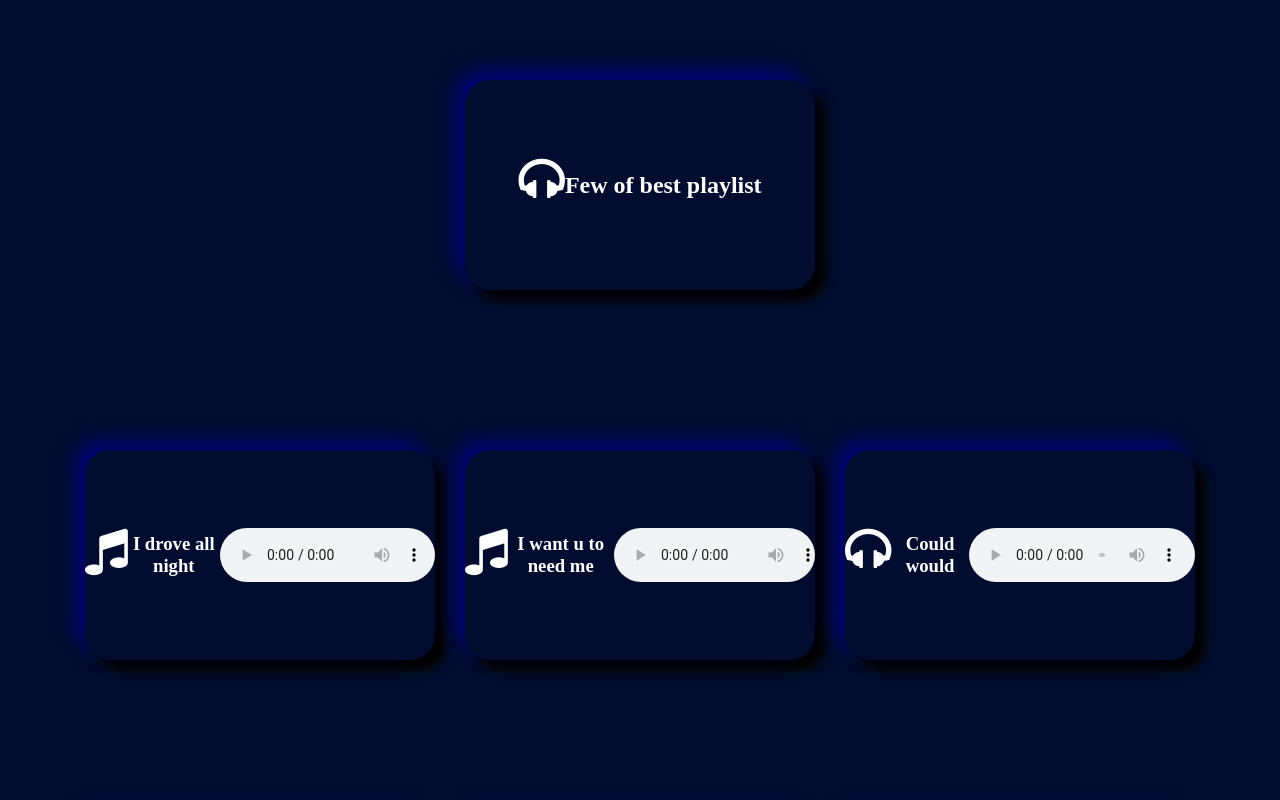
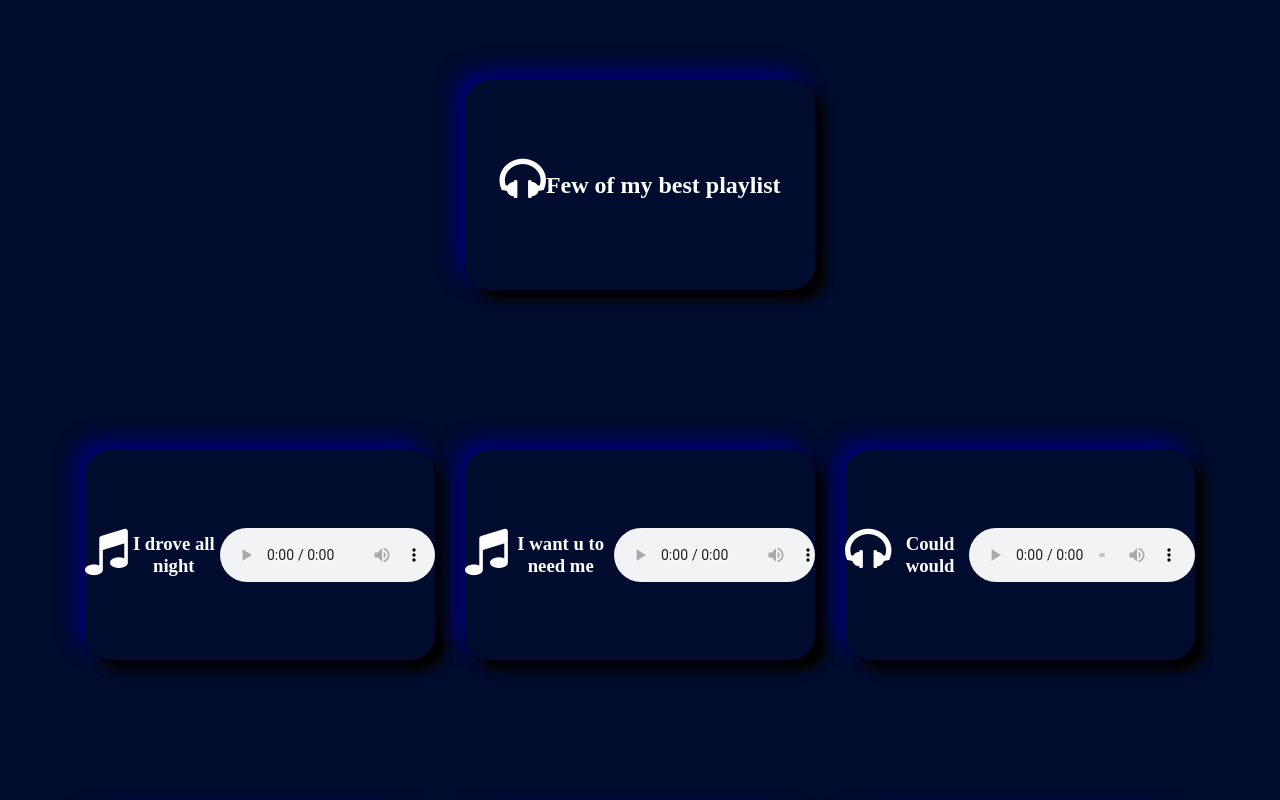
Before and after one commit to omololacrea8/Audio-Playlist, a plain HTML site: page index.html in a window 1280 px wide. Shown: the top 800 px of the page. Drawn offline with Linux system fonts and the light colour scheme.

Commit message:
Update index.html

```diff
--- a/index.html
+++ b/index.html
@@ -15,7 +15,7 @@
     <div class="division" >
         <i class="fa fa-headphones"></i>
 
-        <h2> Few of best playlist</h2>
+        <h2> Few of my best playlist</h2>
 
     </div>
     <div class="container" >
```
